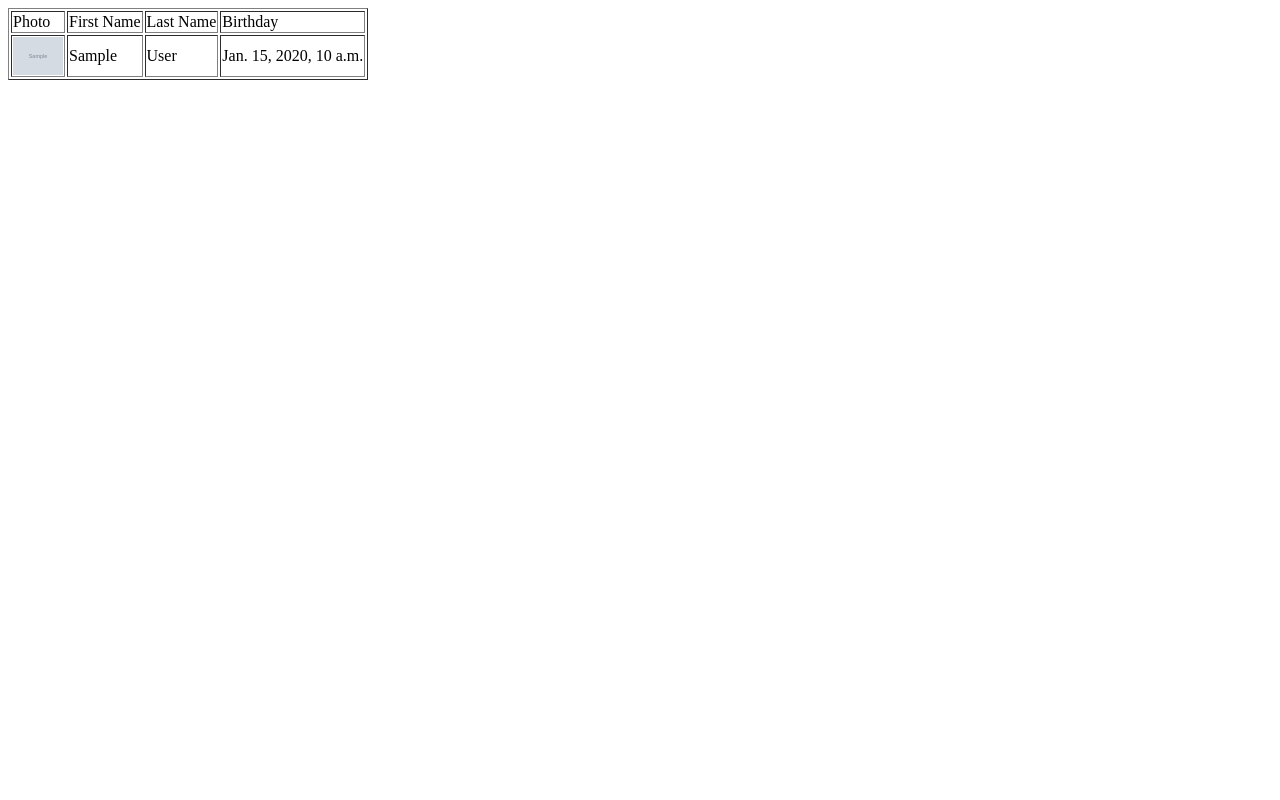
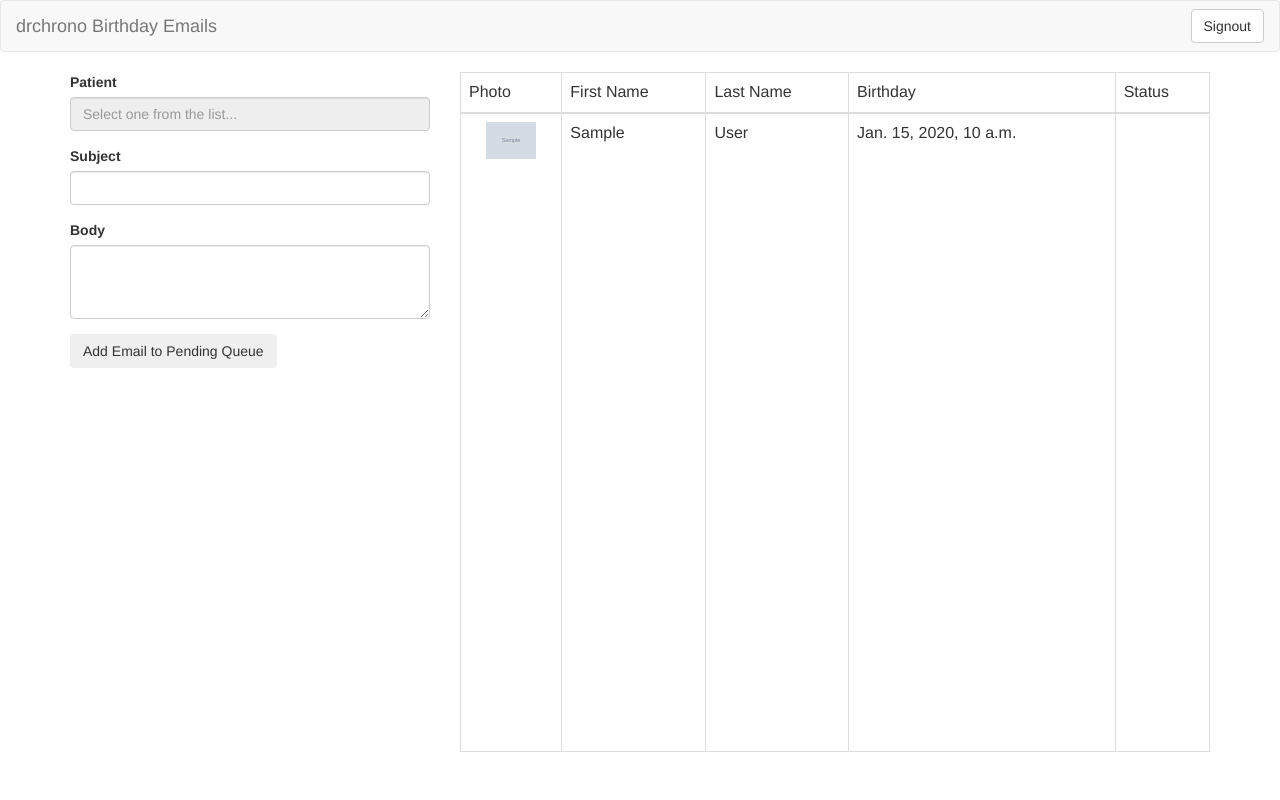
Before and after one commit to askkaz/BirthdayEmail, a Django app: page /main in a window 1280 px wide. Run offline with Django 3.2, Linux system fonts and the light colour scheme; a user stored in the database is signed in; tables that the repository leaves empty hold one stand-in row (values such as "Sample post"); grey boxes marked "Sample" are stand-in pictures; a database or web service that is not in the repository returns one stand-in record (values such as "Sample title"); data that the repository does not hold is empty; some libraries are stand-ins or nearby versions.

Commit message:
initial add of bootstrap

```diff
--- a/birthday/settings.py
+++ b/birthday/settings.py
@@ -38,6 +38,7 @@
     'django.contrib.messages',
     'django.contrib.staticfiles',
     'birthdayEmails',
+    'bootstrap3',
 )
 
 MIDDLEWARE_CLASSES = (
--- a/birthdayEmails/common/drchronoUtils.py
+++ b/birthdayEmails/common/drchronoUtils.py
@@ -1,4 +1,5 @@
 import datetime, pytz, requests, os
+from operator import itemgetter
 
 #Birthday Email Keys
 BIRTHDAY_CLIENT_SECRET = os.environ['BIRTHDAY_CLIENT_SECRET']
@@ -37,7 +38,8 @@
         data = requests.get(patients_url, headers=headers).json()
         patients.extend(data['results'])
         patients_url = data['next'] # A JSON null on the last page
-    return patients
+
+    return sorted(patients, key=itemgetter('last_name'))
 
 def refreshDrchronoAccessToken(refresh_token):
     response = requests.post('https://drchrono.com/o/token/', data={
--- a/birthdayEmails/models.py
+++ b/birthdayEmails/models.py
@@ -23,3 +23,10 @@
     expires_timestamp = models.CharField(max_length=100)
     access_token = models.CharField(max_length=100)
     refresh_token = models.CharField(max_length=100)
+
+class DrchronoEmail(models.Model):
+    birthday = models.DateTimeField()
+    sent_date = models.DateTimeField(blank=True)
+    subject = models.CharField(max_length=77)
+    body = models.TextField()
+    patient_id = models.IntegerField()
--- /dev/null
+++ b/birthdayEmails/static/birthdayEmails/style.css
@@ -0,0 +1,63 @@
+table {
+    height: 100%;
+}
+tbody {
+    overflow-y: scroll;
+    height: 100%;
+    width: 100%;
+}
+.row {
+    height: 100%;
+}
+.patient-id {
+    display: none;
+}
+.table-responsive {
+    height:100%;
+    overflow-y: visible;
+}
+ul {
+    padding-left: 20px;
+}
+.container {
+    height: 85%;
+}
+
+.col-sm-8 {
+    height: 30%;
+    height: calc(100% - 280px);
+}
+.col-sm-4 {
+    overflow: auto;
+}
+.navbar-header {
+    float: left;
+}
+.img-patient {
+    max-width: 50px;
+    max-height: 50px;
+    margin: 0 auto;
+}
+.form-group {
+    margin: 0 0 5px 0;
+}
+.navbar {
+    margin: 0 0 5px 0;
+}
+.table-hover > tbody > tr.hidden-table:hover > td {
+     background-color: white;
+ }
+
+@media (min-width: 768px) {
+    .form-group {
+        margin: 0 0 15px 0;
+    }
+
+    .navbar {
+        margin: 0 0 20px 0;
+    }
+    .col-sm-8 {
+        height: 100%;
+    }
+
+}
--- /dev/null
+++ b/birthdayEmails/static/birthdayEmails/toggle_patient.js
@@ -0,0 +1 @@
+console.log("hello");
--- a/birthdayEmails/templates/birthdayEmails/main.html
+++ b/birthdayEmails/templates/birthdayEmails/main.html
@@ -1,26 +1,126 @@
+{% load staticfiles %}
+{% load bootstrap3 %}
+{% bootstrap_css %}
+<!DOCTYPE html>
+<html lang="en">
+   <head>
+      <title>drchrono Birthday Emails</title>
+      <meta http-equiv="Content-Type" content="text/html; charset=utf-8">
+      <meta name="viewport" content="width=device-width, initial-scale=1">
+      <link rel="stylesheet" href="{% static 'birthdayEmails/style.css' %}"/>
+   </head>
+<body>
+<nav class="navbar navbar-default">
+  <div class="container-fluid">
+    <div class="navbar-header">
+      <a class="navbar-brand" href="#">drchrono Birthday Emails</a>
+    </div>
+    <button class="btn btn-default navbar-btn pull-right" data-toggle="modal" data-target=".bs-signout-modal-sm">Signout</button>
+
+  </div>
+</nav>
+
+<div class="modal bs-signout-modal-sm" tabindex="-1" role="dialog" aria-hidden="true">
+  <div class="modal-dialog modal-sm">
+    <div class="modal-content">
+      <div class="modal-header"><h4>Signout <i class="fa fa-lock"></i></h4></div>
+      <div class="modal-body"><i class="fa fa-question-circle"></i> Are you sure you want to signout?<a href="{% url 'birthdayEmails:signOut' %}" class="btn btn-primary btn-block">Signout</a></div>
+      <div class="modal-footer">
+        <button type="button" class="btn btn-default" data-dismiss="modal">Close</button>
+      </div>
+    </div>
+  </div>
+</div>
+
+<div class="container">
+
 {% if patient_list %}
-    <table border="1">
+<div class="row">
+<div class='col-sm-4'>
+<form action="{% url 'birthdayEmails:signOut' %}">
+    {% csrf_token %}
+    <div class="form-group">
+      <label for="patientName">Patient</label>
+      <input type="text" class="form-control" id="patientName" placeholder="Select one from the list..." disabled>
+    </div>
+    <div class="form-group">
+      <label for="emailSubject">Subject</label>
+      <input type="text" class="form-control" id="emailSubject" required>
+    </div>
+    <div class="form-group">
+      <label for="emailBody">Body</label>
+      <textarea class="form-control" id="emailBody" rows="3" required></textarea>
+    </div>
+    <input class="btn" type="submit" value="Add Email to Pending Queue">
+
+</form>
+</div>
+<div class='col-sm-8'>
+  <div class="table-responsive">
+    <table class="table table-hover table-bordered">
+    <thead>
     <tr>
+    <td class="patient-id">ID</td>
     <td>Photo</td>
     <td>First Name</td>
     <td>Last Name</td>
     <td>Birthday</td>
+    <td>Status</td>
     </tr>
+    </thead>
+    <tbody>
     {% for patient in patient_list %}
-        {% if patient.date_of_birth %}
-            <tr>
+        <tr {% if not patient.date_of_birth or not patient.email %}class="hidden-table"{% endif %}>
+        <td class="patient-id">{{ patient.id }}</td>
         {% if patient.patient_photo %}
-                <td><img src="{{patient.patient_photo}}" width="50"/></td>
+            <td><img class="img-responsive img-patient" src="{{patient.patient_photo}}"/></td>
         {% else %}
-                <td><img src="http://www.placecage.com/c/50/83"/></td>
+            <td><img class="img-responsive img-patient" src="http://www.placecage.com/c/50/83"/></td>
         {% endif %}
         <td>{{patient.first_name}}</td>
         <td>{{patient.last_name}}</td>
         <td>{{patient.date_of_birth}}</td>
+        <td>
+        <ul>
+        {% if not patient.date_of_birth %}
+            <li>No DOB on File. <a>Add One!</a></li>
+        {% endif %}
+        {% if not patient.email %}
+            <li>No email address on File. <a>Add One!</a></li>
+        {% endif %}
+        </ul>
+        </td>
+
         </tr>
-        {% endif %}
     {% endfor %}
+    </tbody>
     </table>
+    </div>
+    </div>
+    </div>
 {% else %}
     <p>No patients are available.</p>
 {% endif %}
+
+</div>
+<script type='text/javascript' src="https://code.jquery.com/jquery-2.1.4.min.js"></script>
+   <script type='text/javascript' src="https://cdnjs.cloudflare.com/ajax/libs/underscore.js/1.7.0/underscore-min.js"></script>
+   <script type='text/JavaScript' src="https://maxcdn.bootstrapcdn.com/bootstrap/3.3.6/js/bootstrap.min.js"></script>
+   <script language="javascript">
+      /*
+         Before our JavaScript can be imported, the following JavaScript
+         variable (the url to toggle the like) needs to be set from the
+         Django variable. While this could be hard-coded into the
+         JavaScript, this allows it to be centrally located (in
+         birthdayEmails urls).
+
+         Since an id must be provided to the Django url, give it a
+         bogus one, then immediately lop it off (along with the
+         ending '/'). It is re-appended by the JavaScript.
+       */
+      var PATIENT_PRE_ID = "{% url 'birthdayEmails:toggle_patient' patient_id='999999999' %}"
+      PATIENT_PRE_ID = PATIENT_PRE_ID.substring(0, PATIENT_PRE_ID.length - "999999999/".length);
+   </script>
+   <script type='text/javascript' src="{% static 'birthdayEmails/toggle_patient.js' %}"></script>
+</body>
+</html>
--- a/birthdayEmails/urls.py
+++ b/birthdayEmails/urls.py
@@ -10,5 +10,7 @@
     url(r'^newTokenNeeded',views.newTokenNeeded, name="newTokenNeeded"),
     url(r'^invalidSignUpCredentials/(?P<code>[a-zA-Z0-9_]+)/',views.invalidSignUpCredentials, name="invalidSignUpCredentials"),
     url(r'^signIn',views.signIn, name="signIn"),
+    url(r'^signOut',views.signOut, name="signOut"),
     url(r'^main',views.main, name="main"),
+    url(r'^toggle_patient_(?P<patient_id>\d+)/$',views.toggle_patient, name="toggle_patient"),
 ]
--- a/birthdayEmails/views.py
+++ b/birthdayEmails/views.py
@@ -1,13 +1,13 @@
-from django.shortcuts import render
+from django.shortcuts import render, render_to_response
 from django.http import HttpResponse, HttpResponseRedirect
 from django.core.urlresolvers import reverse
 from django.views import generic
 from .common.drchronoUtils import *
 from django.utils import timezone
-from django.contrib.auth import authenticate, login
+from django.contrib.auth import authenticate, login, logout
 from django.contrib.auth.decorators import login_required
 
-from .models import TempUser, DrchronoUser, User
+from .models import TempUser, DrchronoUser, User, DrchronoEmail
 
 def index(request):
     return render(request, 'birthdayEmails/login.html', {'link_url': getDrchronoLinkURL()})
@@ -59,6 +59,11 @@
     logged_in_user.check_access_token()
     access_token = logged_in_user.access_token
     patient_details = getDrchronoPatientDetails(access_token)
+    pending_emails = DrchronoEmail.objects.filter(sent_date__isnull=True)
+    sent_emails = DrchronoEmail.objects.filter(sent_date__isnull=False).filter(sent_date__gt=timezone.now()-datetime.timedelta(weeks=4))
+    #attach patient details to each of the two records and remove from patient details array
+    #for i in xrange(len(pending_emails)):
+    #    pending_emails[i]['patient_id']
     return render(request, 'birthdayEmails/main.html', {'patient_list': patient_details})
 
 def signIn(request):
@@ -75,3 +80,12 @@
     else:
         # Return an 'invalid login' error message.
         return HttpResponse('BAD')
+
+@login_required
+def signOut(request):
+    logout(request)
+    return HttpResponseRedirect(reverse('birthdayEmails:index'))
+
+@login_required
+def toggle_patient(request, patient_id):
+    return render_to_response({"test":"test"})
```
Also changed, not shown: birthdayEmails/migrations/0004_drchronoemail.py (added). Lines whose indentation alone changed are shown as unchanged.
